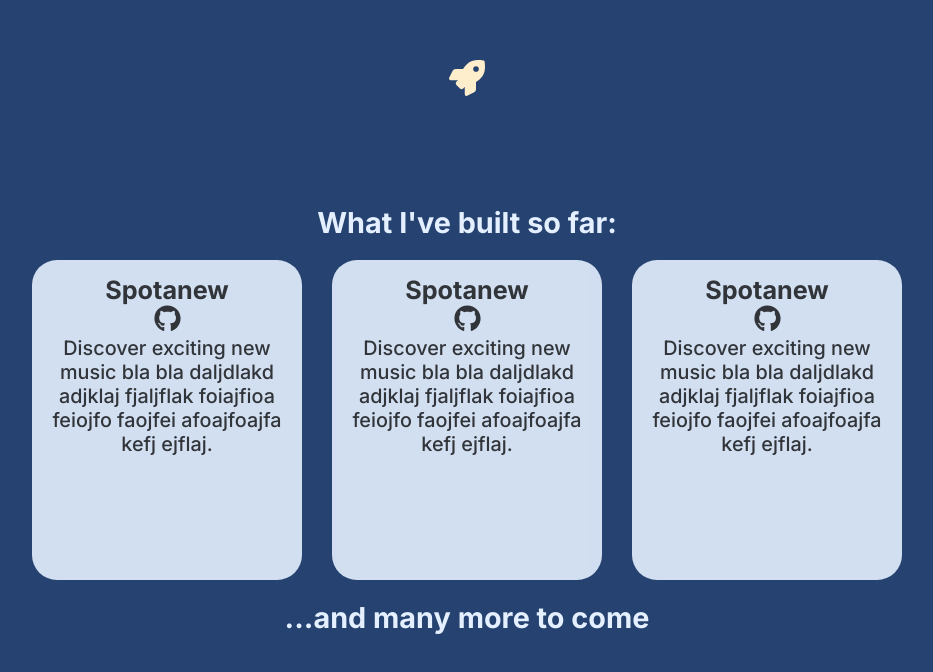
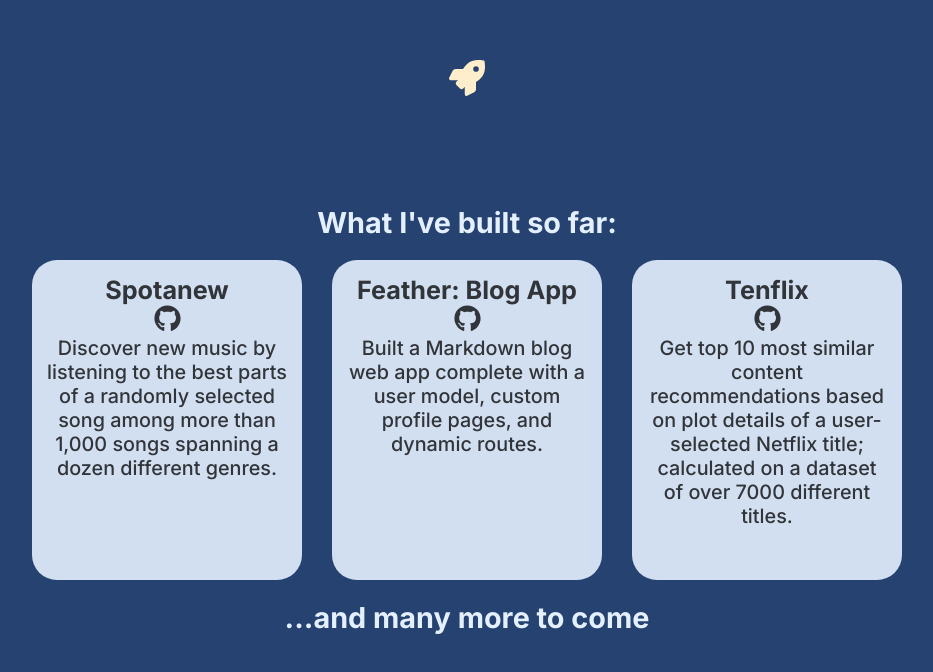
Before and after one commit to outoflaksh/Nextjs-Portfolio, a Next.js app: page / in a window 1280 px wide. Shown: the part 1641-2313 px from the top of the page, without its empty margins (173-1106 px from the left). Built offline with nearby package versions, Linux system fonts and the light colour scheme.

Commit message:
added project section data

```diff
--- a/components/ProjectCard.js
+++ b/components/ProjectCard.js
@@ -1,15 +1,12 @@
 import { FaGithub } from "react-icons/fa";
 import styles from "../styles/Project.module.css";
 
-const ProjectCard = () => {
+const ProjectCard = ({ details }) => {
   return (
     <div className={styles.card}>
-      <h1 className={styles.title}>Spotanew</h1>
+      <h1 className={styles.title}>{details.title}</h1>
       <FaGithub size="1.5rem" color="#333" />
-      <p className={styles.description}>
-        Discover exciting new music bla bla daljdlakd adjklaj fjaljflak
-        foiajfioa feiojfo faojfei afoajfoajfa kefj ejflaj.
-      </p>
+      <p className={styles.description}>{details.description}</p>
     </div>
   );
 };
--- a/components/Projects.js
+++ b/components/Projects.js
@@ -4,6 +4,24 @@ import projectStyles from "../styles/Project.module.css";
 import ProjectCard from "./ProjectCard";
 
 import { FaRocket } from "react-icons/fa";
+
+const projectData = [
+  {
+    title: "Spotanew",
+    description:
+      "Discover new music by listening to the best parts of a randomly selected song among more than 1,000 songs spanning a dozen different genres.",
+  },
+  {
+    title: "Feather: Blog App",
+    description:
+      "Built a Markdown blog web app complete with a user model, custom profile pages, and dynamic routes.",
+  },
+  {
+    title: "Tenflix",
+    description:
+      "Get top 10 most similar content recommendations based on plot details of a user-selected Netflix title; calculated on a dataset of over 7000 different titles.",
+  },
+];
 
 const Projects = () => {
   return (
@@ -14,10 +32,9 @@ const Projects = () => {
       <section className={styles.main}>
         <h1 className={styles.heading}>What I've built so far:</h1>
         <section className={projectStyles.cards}>
-          <ProjectCard />
-
-          <ProjectCard />
-          <ProjectCard />
+          {projectData.map((project, idx) => (
+            <ProjectCard details={project} key={idx} />
+          ))}
         </section>
         <h1 className={styles.heading}>...and many more to come</h1>
       </section>
```
